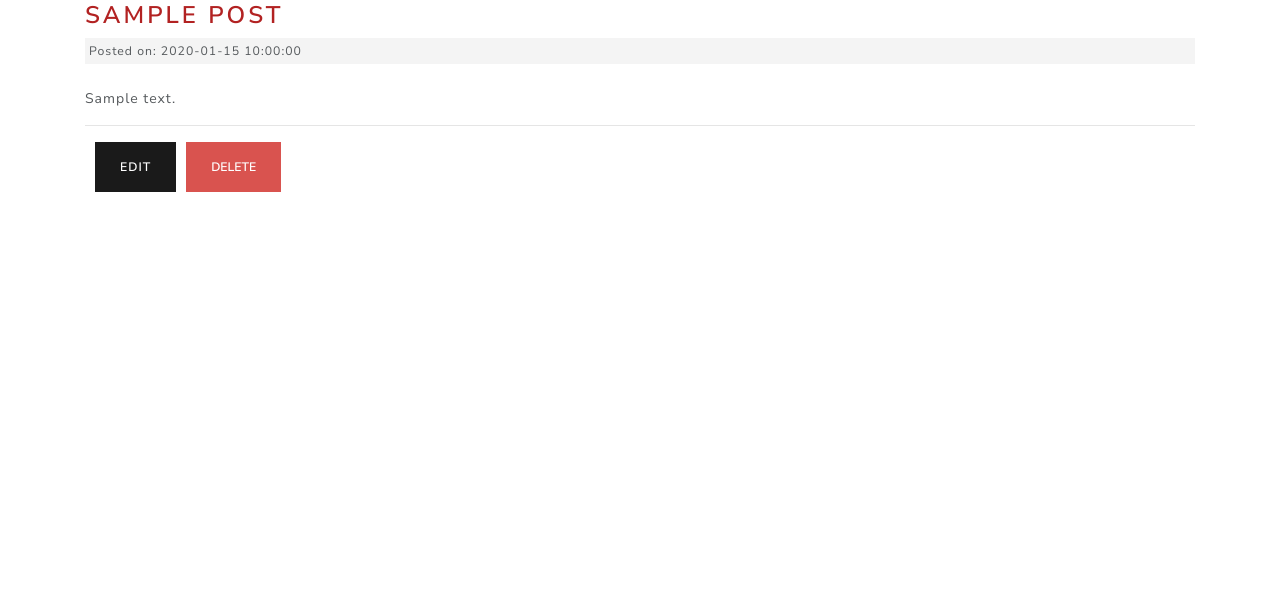
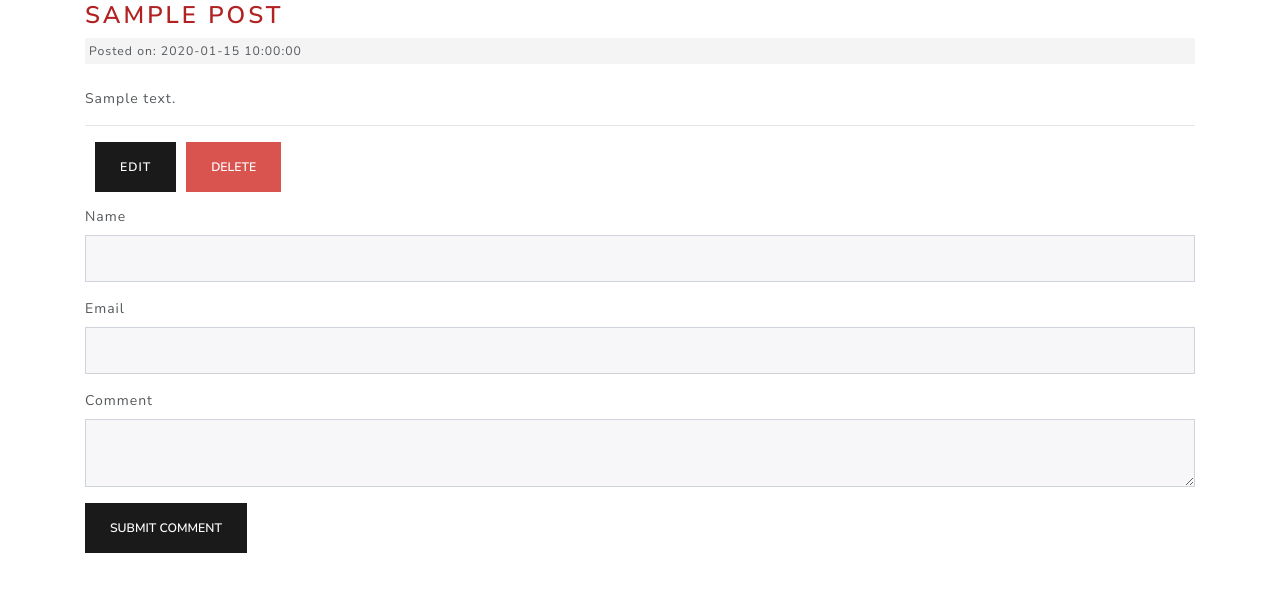
Before and after one commit to GengJulian/Webprog3_project, a CodeIgniter app: page /Webprog3_project/posts/sample in a window 1280 px wide. Shown: the part 120-712 px from the top of the page. Run offline with CodeIgniter, Linux system fonts and the light colour scheme; tables that the repository leaves empty or names only in its code hold one stand-in row (values such as "Sample post"); some libraries are stand-ins or nearby versions.

Commit message:
Added comment form to the posts view.

```diff
--- a/application/views/posts/view.php
+++ b/application/views/posts/view.php
@@ -9,4 +9,21 @@
 	<?php echo form_open('/posts/delete/'.$post['id']); ?>
 		<input type="submit" value="delete" class="btn btn-danger">
 	</form>
+
+	<?php echo form_open('comments/create') ?>
+		<div class="form-group">
+			<label>Name</label>
+			<input type="text" name="name" class="form-control">
+		</div>
+		<div class="form-group">
+			<label>Email</label>
+			<input type="text" name="email" class="form-control">
+		</div>
+		<div class="form-group">
+			<label>Comment</label>
+			<textarea name="name" class="form-control"></textarea>
+		</div>
+		<input type="hidden" name="slug" value="<?php echo $post['slug'];?>">
+		<button class="btn btn-primary" type="submit">Submit comment</button>
+	</form>
 <?php endforeach;?>
```
